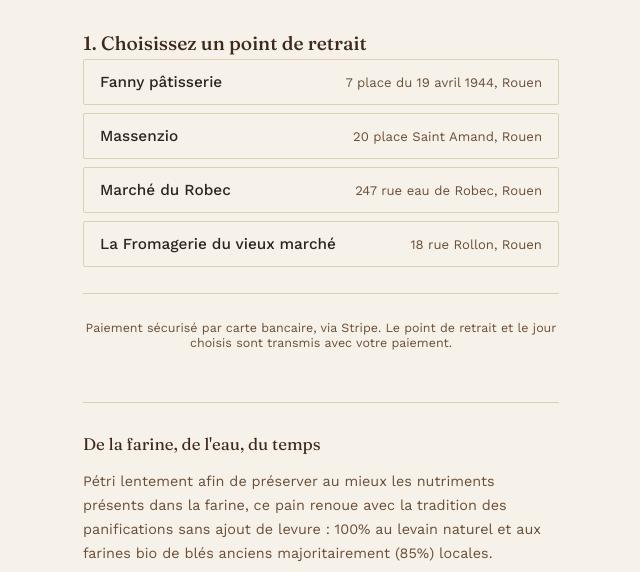
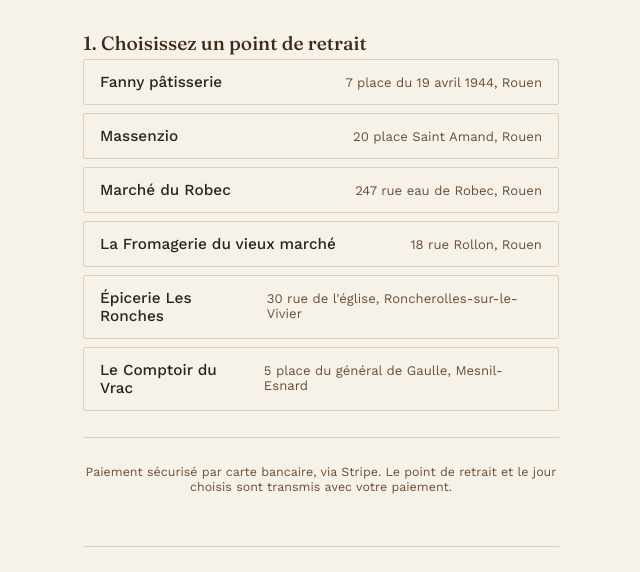
Before and after one commit to fshcook-dotcom/pain-leve-commande, a website: page public/index.html in a window 1280 px wide. Shown: the part 211-783 px from the top of the page, without its empty margins (319-959 px from the left). Drawn offline with nearby package versions, Linux system fonts and the light colour scheme; no server answers.

Commit message:
Add files via upload

```diff
--- a/public/index.html
+++ b/public/index.html
@@ -412,6 +412,8 @@
     { id: "massenzio", place: "Massenzio",              commune: "20 place Saint Amand, Rouen",      days: [3,4,5,6] },
     { id: "robec",     place: "Marché du Robec",        commune: "247 rue eau de Robec, Rouen",      days: [3,4,5,6] },
     { id: "fromagerie", place: "La Fromagerie du vieux marché", commune: "18 rue Rollon, Rouen",     days: [3,4,5,6] },
+    { id: "ronches",   place: "Épicerie Les Ronches",   commune: "30 rue de l'église, Roncherolles-sur-le-Vivier", days: [5] },
+    { id: "comptoir",  place: "Le Comptoir du Vrac",    commune: "5 place du général de Gaulle, Mesnil-Esnard", days: [3,5] },
   ];
   const DAY_NAMES = ["dimanche","lundi","mardi","mercredi","jeudi","vendredi","samedi"];
 
```
